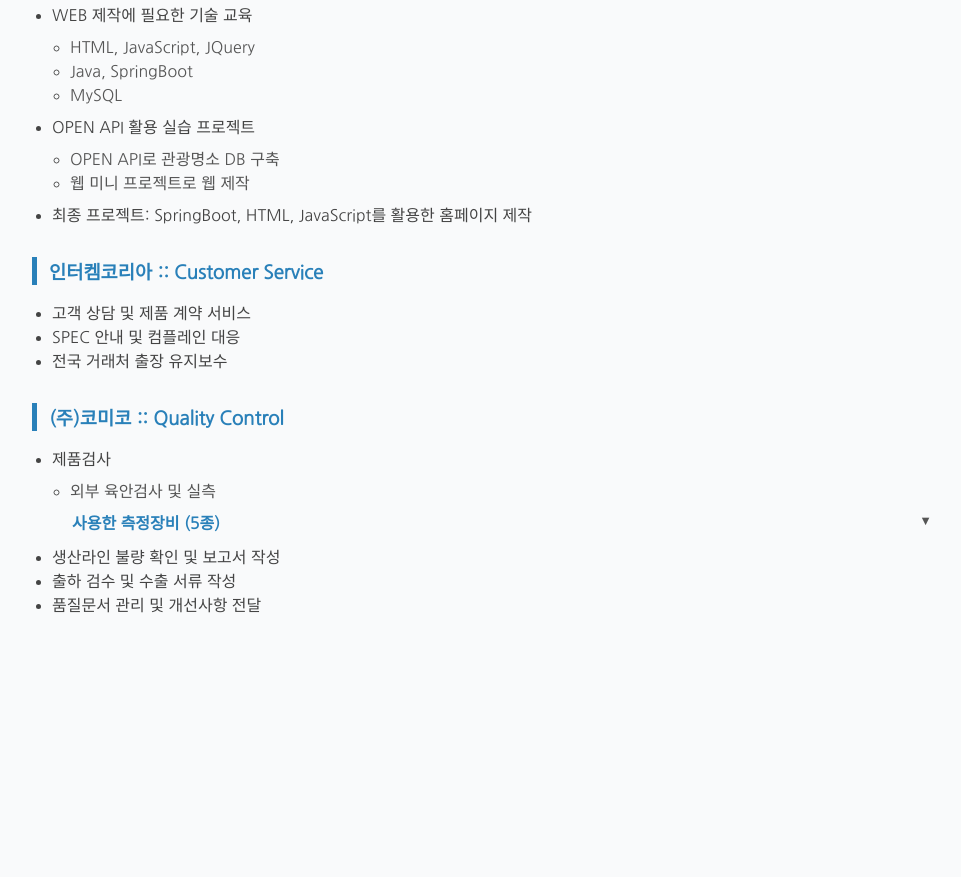
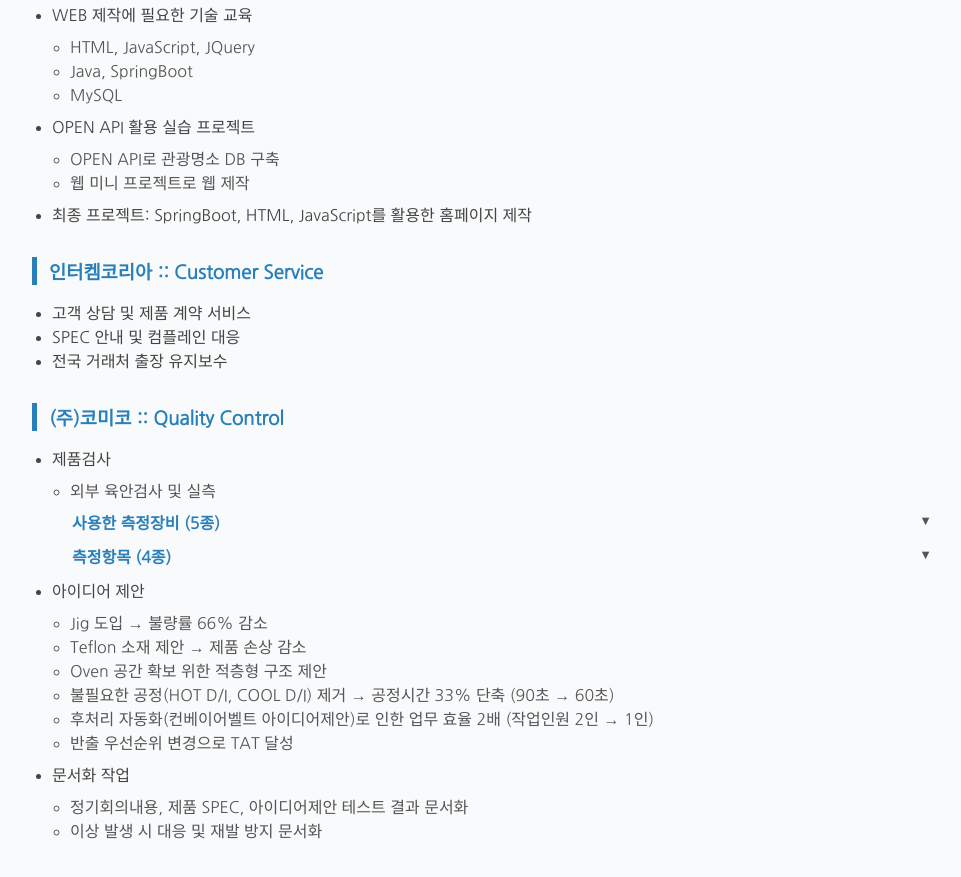
Before and after one commit to leetaeyoungg/leetaeyoungg.github.io, a plain HTML site: page index.html in a window 1280 px wide. Shown: the part 1548-2425 px from the top of the page, without its empty margins (158-1119 px from the left). Before the commit the page ends 2265 px from the top, so only its background shows below. Drawn offline with Linux system fonts and the light colour scheme.

Commit message:
Update index.html

```diff
--- a/index.html
+++ b/index.html
@@ -268,10 +268,32 @@
             <li>표준저울</li>
           </ul>
         </details>
+        <details>
+          <summary>측정항목 (4종)</summary>
+          <ul class="sub-list">
+            <li>미세먼지(particle)</li>
+            <li>표면거칠기(roughness,ra)</li>
+            <li>두께(thickness)</li>
+            <li>무게(weight)</li>
+          </ul>
+        </details>
       </li>
-      <li>생산라인 불량 확인 및 보고서 작성</li>
-      <li>출하 검수 및 수출 서류 작성</li>
-      <li>품질문서 관리 및 개선사항 전달</li>
+      <li>아이디어 제안
+        <ul class="sub-list">
+          <li>Jig 도입 → 불량률 66% 감소</li>
+          <li>Teflon 소재 제안 → 제품 손상 감소</li>
+          <li>Oven 공간 확보 위한 적층형 구조 제안</li>
+          <li>불필요한 공정(HOT D/I, COOL D/I) 제거 → 공정시간 33% 단축 (90초 → 60초)</li>
+          <li>후처리 자동화(컨베이어벨트 아이디어제안)로 인한 업무 효율 2배 (작업인원 2인 → 1인)</li>
+          <li>반출 우선순위 변경으로 TAT 달성</li>
+        </ul>
+      </li>
+      <li>문서화 작업
+        <ul class="sub-list">
+          <li>정기회의내용, 제품 SPEC, 아이디어제안 테스트 결과 문서화</li>
+          <li>이상 발생 시 대응 및 재발 방지 문서화</li>
+        </ul>
+      </li>
     </ul>
 
   </section>
```
